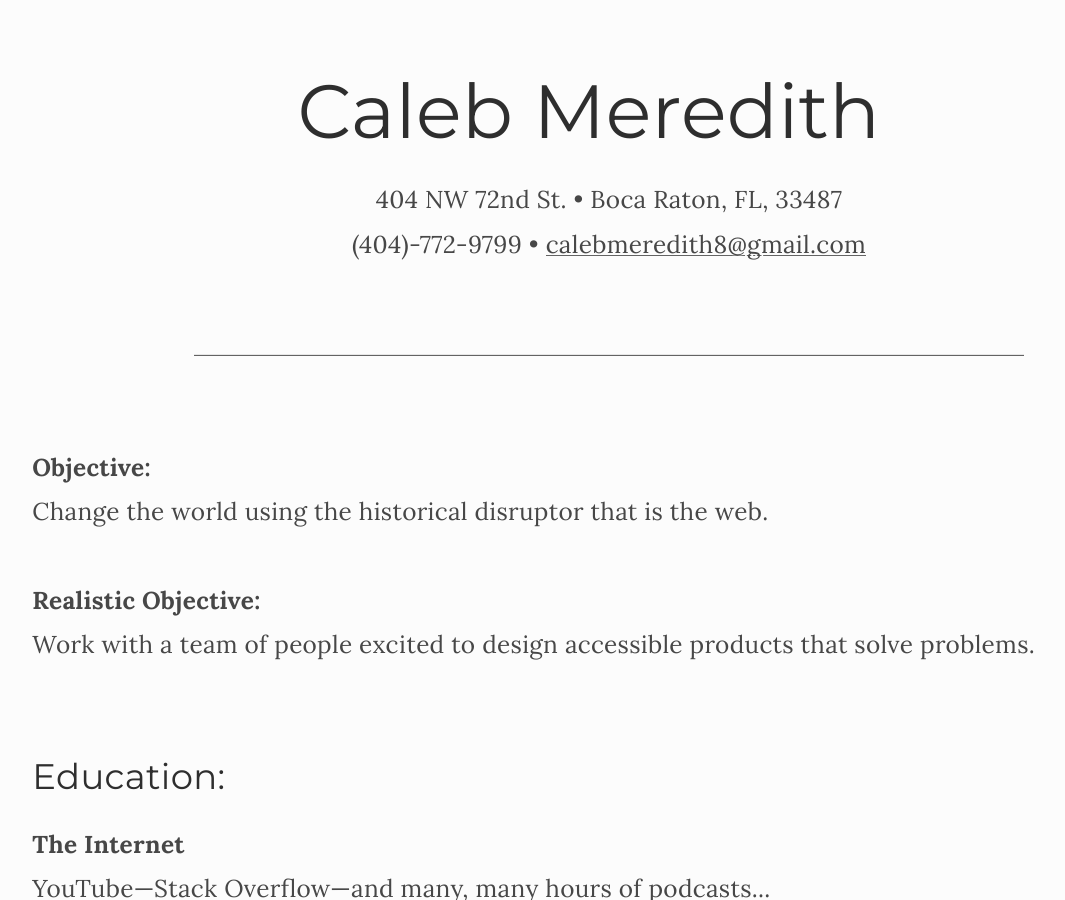
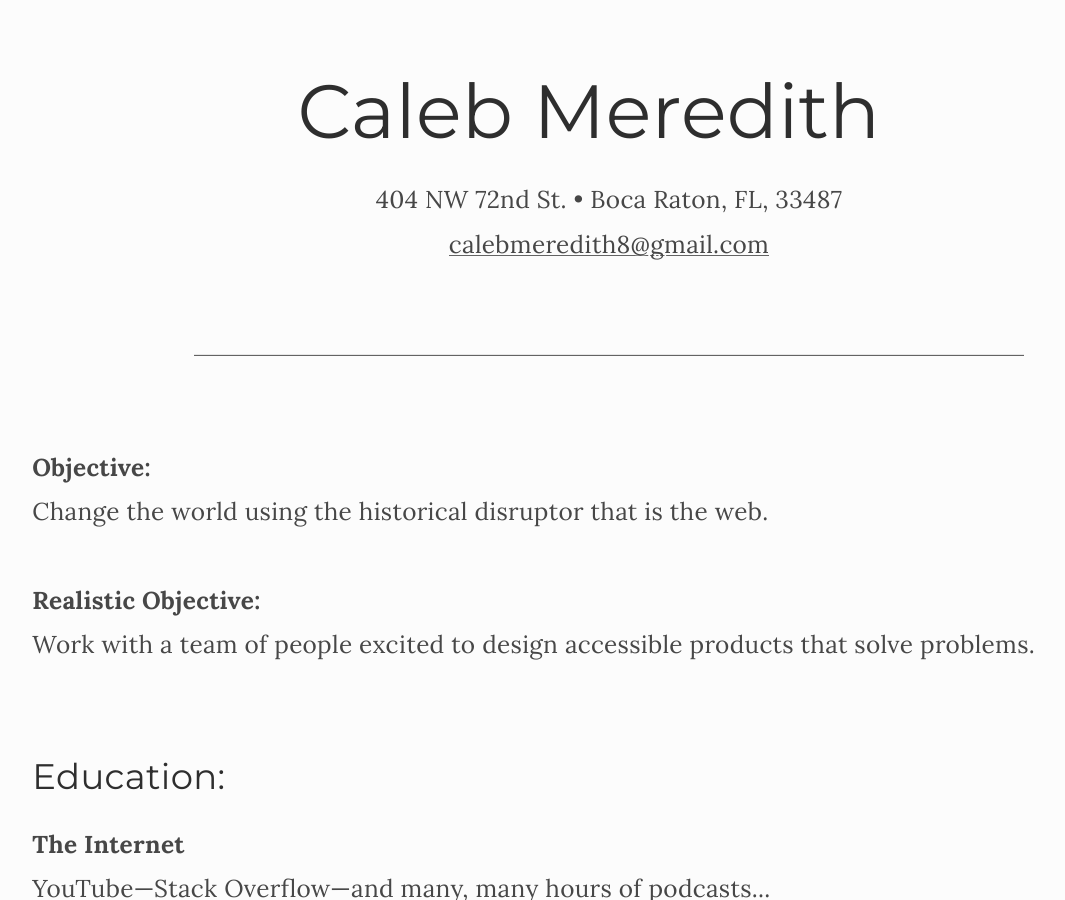
Before and after one commit to calebmer/calebmer.github.io, a Jekyll site: the page built from resume.html, in a window 1280 px wide and 900 px high. Shown: the whole window, without its empty margins (31-1096 px from the left). Built offline with Jekyll 4.4.1, drawn with Linux system fonts in a browser that asks for light colours; nearby versions of some CDN libraries.

Commit message:
Remove telephone number

```diff
--- a/resume.html
+++ b/resume.html
@@ -23,8 +23,6 @@ includeStyles: true
       <span property="postalCode">33487</span>
     </div>
     <div>
-      <span property="telephone">(404)-772-9799</span>
-      &bull;
       <a href="mailto:calebmeredith8@gmail.com" property="email">calebmeredith8@gmail.com</a>
     </div>
   </header>
```
